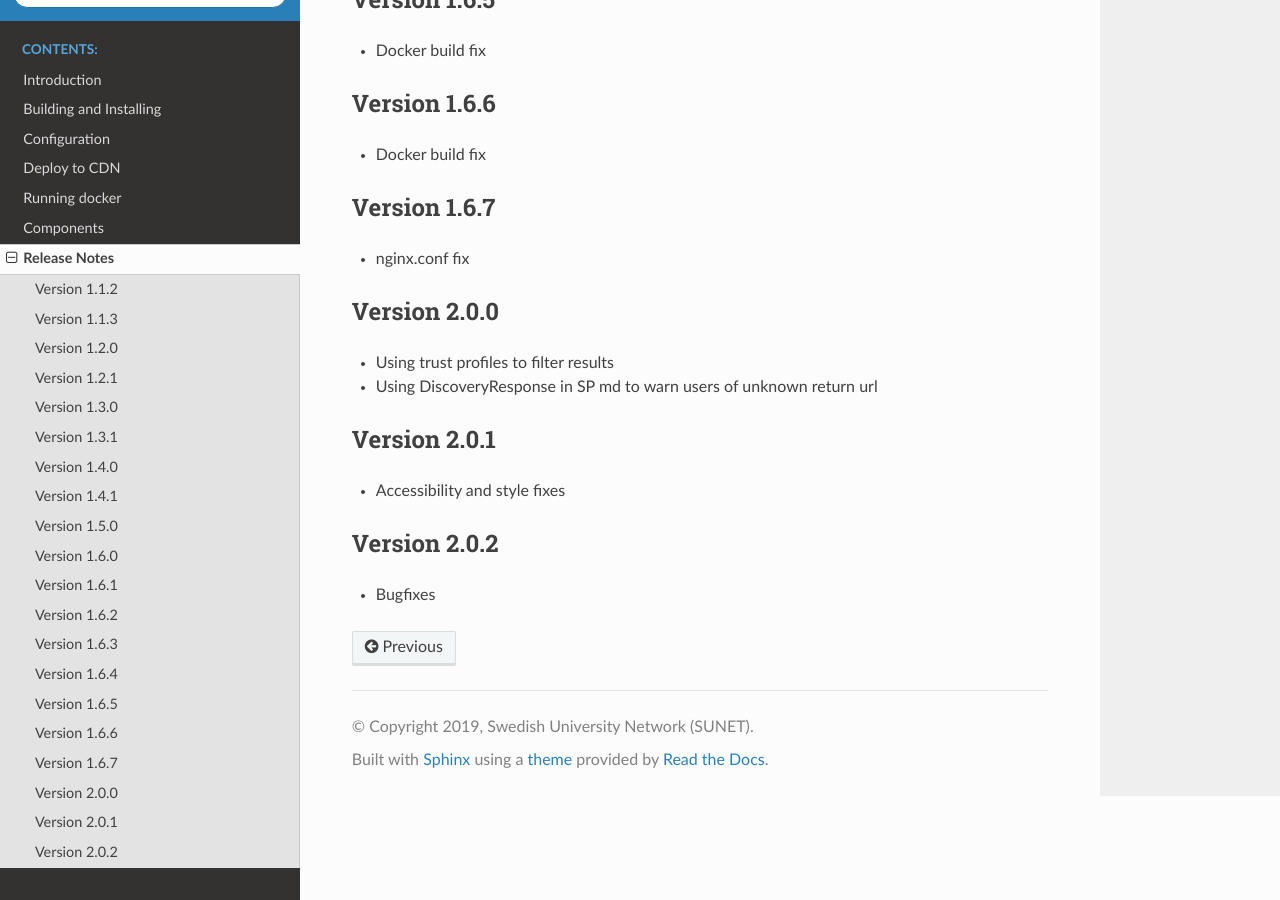
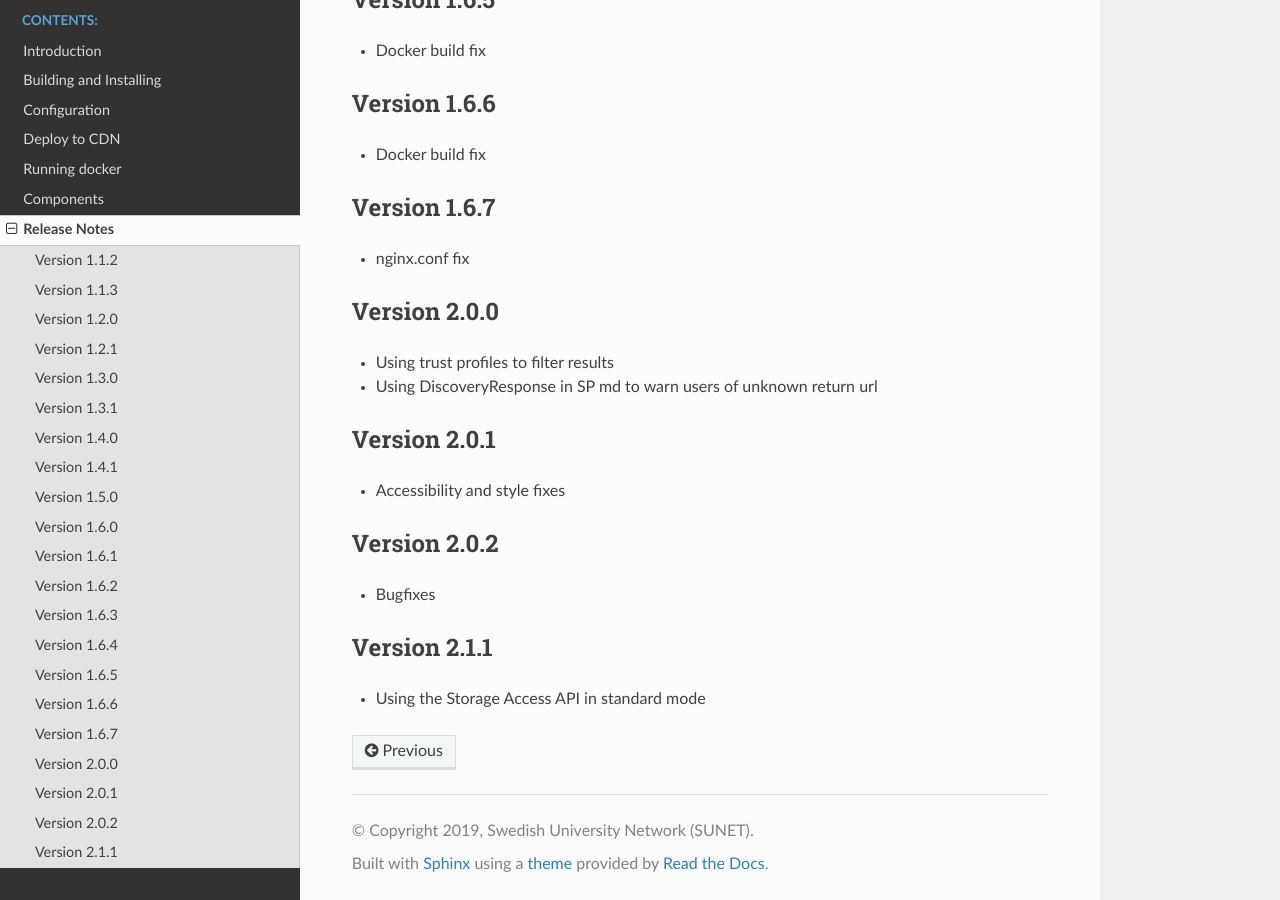
Before and after one commit to TheIdentitySelector/thiss-js, a Sphinx documentation site: the page built from docs/releasenotes.rst, in a window 1280 px wide and 900 px high, scrolled down 2017 px. Built offline with Sphinx 7.4.7 and the Read the Docs theme 3.1.0, drawn with Linux system fonts in a browser that asks for light colours.

Commit message:
bump version

```diff
--- a/docs/conf.py
+++ b/docs/conf.py
@@ -24,9 +24,9 @@
 author = u'Leif Johansson'
 
 # The short X.Y version
-version = u'2.0'
+version = u'2.1'
 # The full version, including alpha/beta/rc tags
-release = u'2.0.2'
+release = u'2.1.1'
 js_source_path = '../src'
 
 # -- General configuration ---------------------------------------------------
--- a/docs/releasenotes.rst
+++ b/docs/releasenotes.rst
@@ -118,3 +118,8 @@
 -------------
 
 * Bugfixes
+
+Version 2.1.1
+-------------
+
+* Using the Storage Access API in standard mode
--- a/package.json
+++ b/package.json
@@ -1,6 +1,6 @@
 {
   "name": "@theidentityselector/thiss",
-  "version": "2.0.2",
+  "version": "2.1.1",
   "description": "The Identity Selector",
   "main": "index.js",
   "private": false,
```
Also changed, not shown: 1 other file.
